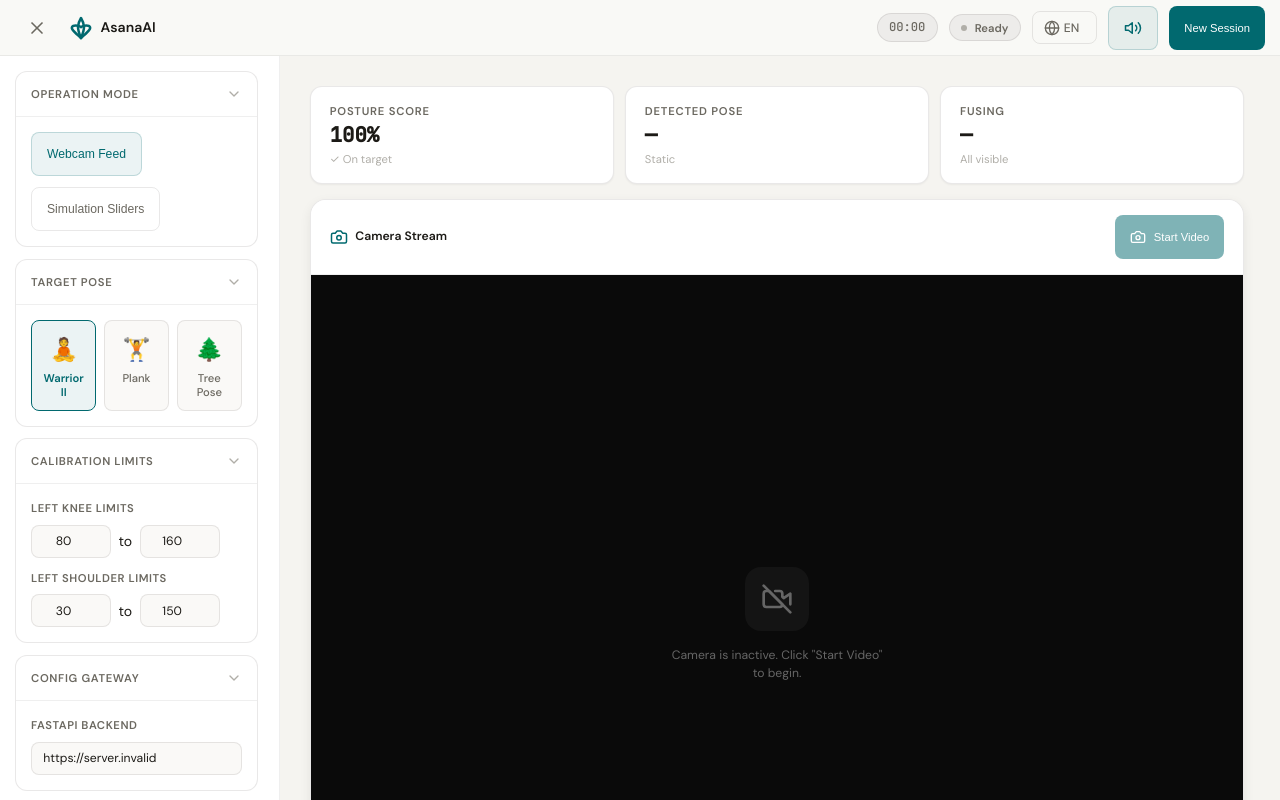
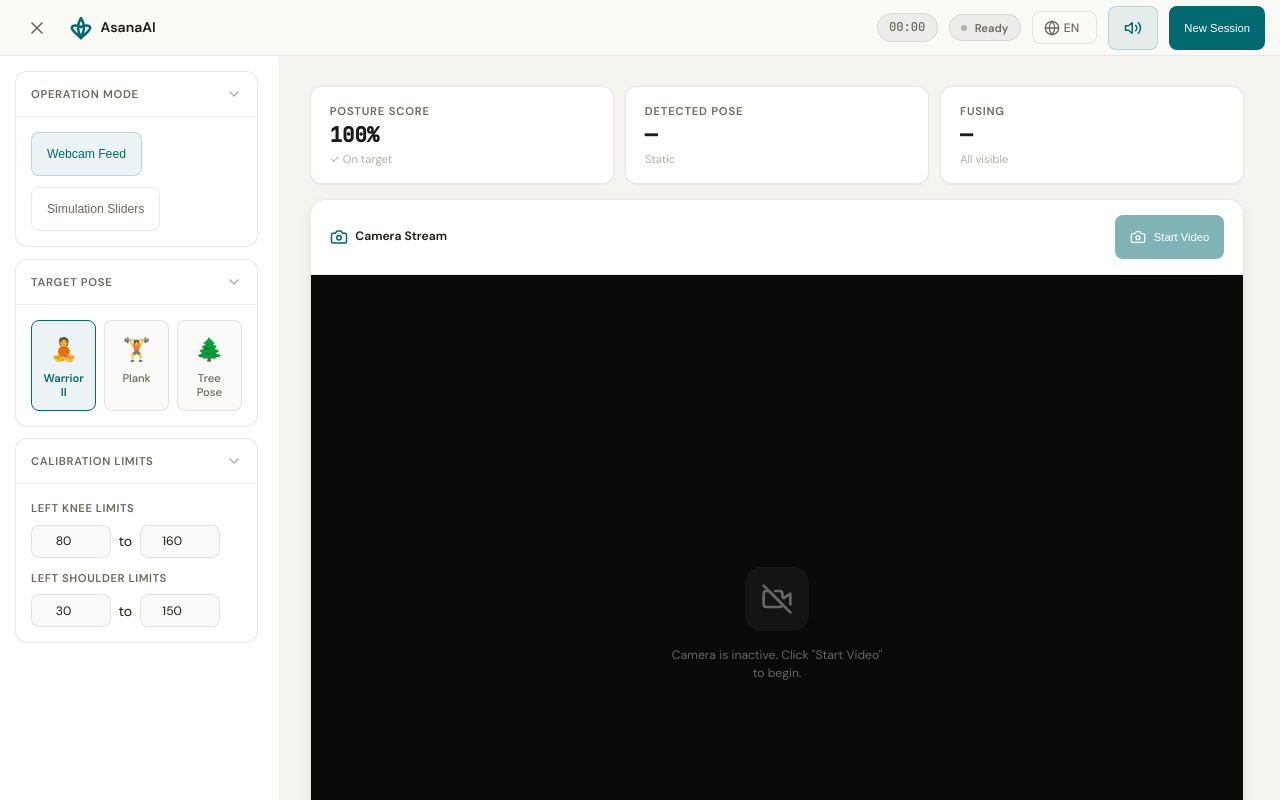
Before and after one commit to Anamitra-Sarkar/yoga-posture-correction-system, a Next.js app in the folder frontend/: page / in a window 1280 px wide. Shown: the top 800 px of the page. Built offline with nearby package versions, Linux system fonts and the light colour scheme; no server answers.

Commit message:
feat: remove Config Gateway section from frontend sidebar

```diff
--- a/frontend/src/pages/index.tsx
+++ b/frontend/src/pages/index.tsx
@@ -943,27 +943,7 @@ export default function Dashboard() {
             )}
           </div>
 
-          {/* Group 5: Config Gateway */}
-          <div className="sidebar-group">
-            <div className="sidebar-group-header" onClick={() => setOpenGroupConfig(!openGroupConfig)}>
-              <span>Config Gateway</span>
-              <ChevronDown size={16} className={`chevron-icon ${!openGroupConfig ? "collapsed" : ""}`} />
-            </div>
-            {openGroupConfig && (
-              <div className="sidebar-group-body">
-                <div className="input-group">
-                  <label className="input-label">FastAPI Backend</label>
-                  <input
-                    type="text"
-                    className="groq-config-input"
-                    value={apiURL}
-                    onChange={(e) => setApiURL(e.target.value)}
-                    placeholder="http://localhost:7860/api"
-                  />
-                </div>
-              </div>
-            )}
-          </div>
+
 
         </aside>
 
```
